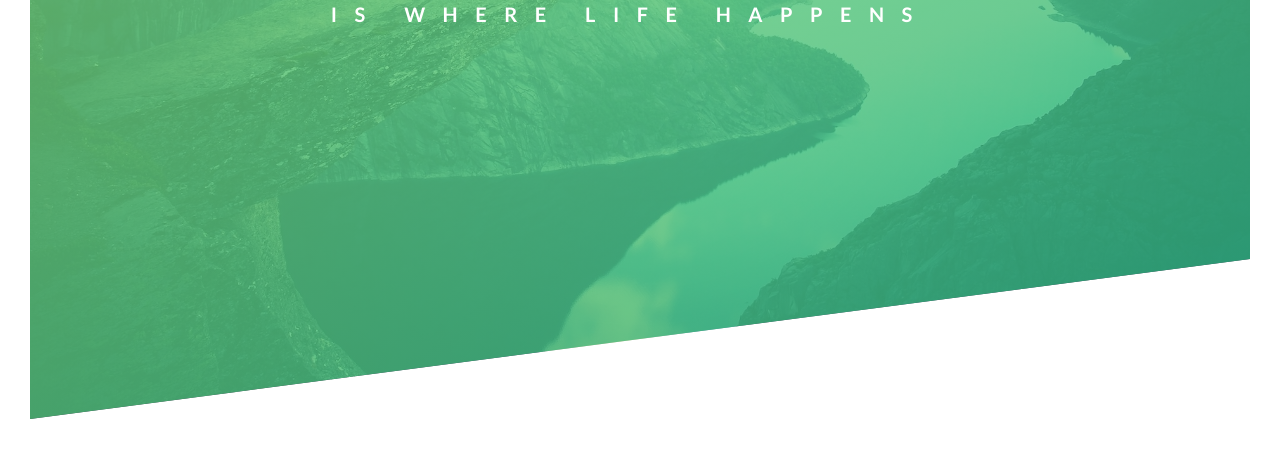
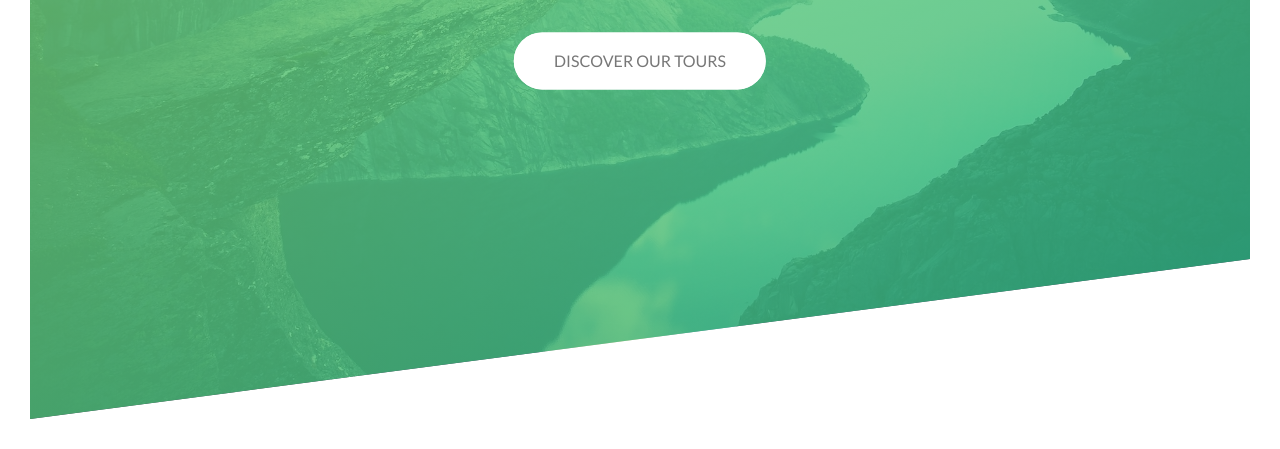
Before and after one commit to adi-peled/Natours, a plain HTML site: page index.html in a window 1280 px wide. Shown: the part 371-820 px from the top of the page. Drawn offline with Linux system fonts and the light colour scheme.

Commit message:
add btn and animations, header's done

```diff
--- a/css/style.css
+++ b/css/style.css
@@ -48,6 +48,7 @@ body {
     top: 40%;
     left: 50%;
     transform: translate(-50%, -50%);
+    text-align: center;
 
 }
 
@@ -55,6 +56,7 @@ body {
     color: #fff;
     text-transform: uppercase;
     backface-visibility: hidden;
+    margin-bottom: 60px;
 }
 
 .heading-primary-main {
@@ -98,3 +100,72 @@ body {
         transform: translate(0);
     }
 }
+
+@keyframes moveInButton {
+    0% {
+        opacity: 0;
+        transform: translateY(30px);
+    }
+
+    100% {
+        opacity: 1;
+        transform: translateY(0);
+    }
+}
+
+.btn:link,
+.btn:visited {
+    text-decoration: none;
+    text-transform: uppercase;
+    padding: 15px 40px;
+    display: inline-block;
+    border-radius: 100px;
+    transition: all .2s;
+    position: relative;
+}
+
+.btn:hover {
+    transform: translateY(-3px);
+    box-shadow: 0 10px 20px rgba(0, 0, 0, .2);
+}
+
+.btn:active {
+    transform: translateY(-1px);
+    box-shadow: 0 5px 10px rgba(0, 0, 0, .2);
+
+}
+
+.btn-white {
+    background-color: white;
+    color: #777;
+}
+
+/* for ::after , must say : content and display */
+/* 100% from the original button  */
+.btn::after {
+    content: "";
+    display: inline-block;
+    height: 100%;
+    width: 100%;
+    border-radius: 100px;
+    position: absolute;
+    top: 0;
+    left: 0;
+    z-index: -1;
+    transition: all .4s;
+}
+
+.btn-white:after {
+    background-color: #fff;
+}
+
+.btn:hover::after {
+    transform: scaleX(1.4) scaleY(1.6);
+    /* transform: scale(1.5); */
+    opacity: 0;
+}
+/* the btn showed up and then animataion work cause delay, fixing it by using animation-fill-mode. */
+.btn-animated {
+    animation: moveInButton .5s ease-out .75s;
+    animation-fill-mode:  backwards;
+}
--- a/index.html
+++ b/index.html
@@ -23,8 +23,10 @@
             <h1 class="heading-primary">
                 <span class="heading-primary-main">Outdoors</span>
                 <span class="heading-primary-sub">is where life happens</span>
-                <!-- <button>discover</button> -->
             </h1>
+            <a href="#" class="btn btn-white btn-animated">
+                Discover our tours
+            </a>
         </div>
     </header>
 
```
